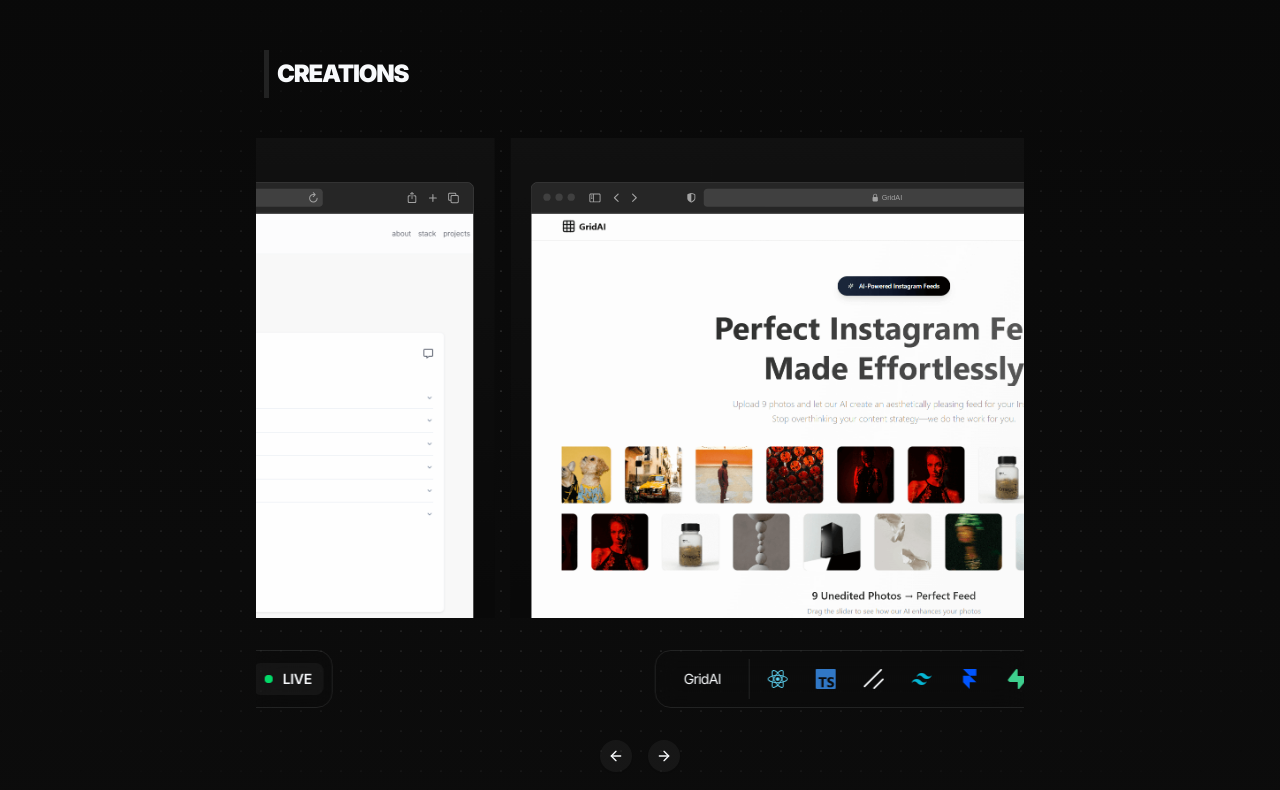
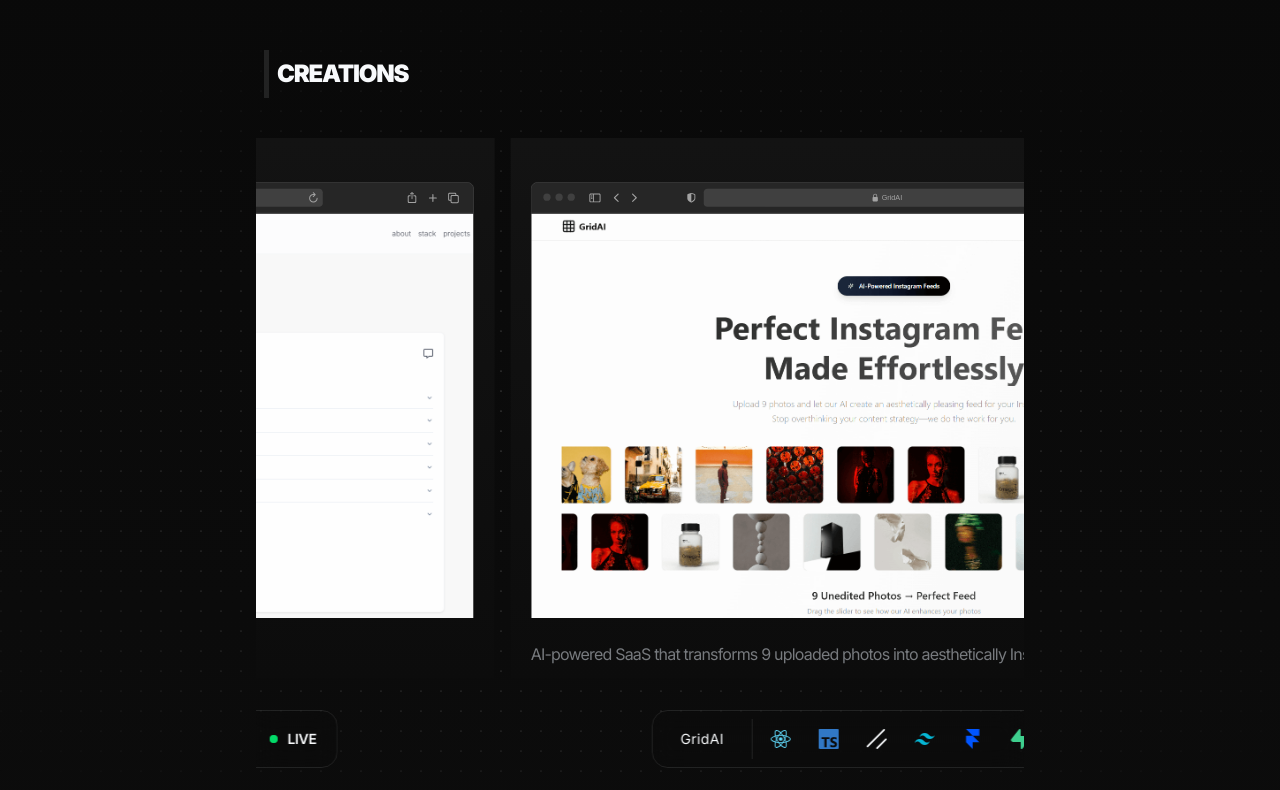
Before and after one commit to hassohamid/Portfolio-V1, a React (Vite) app: page / in a window 1280 px wide. Shown: the part 1820-2610 px from the top of the page. Built offline with nearby package versions, Linux system fonts and the light colour scheme.

Commit message:
DesktopGood4Now

```diff
--- a/src/layout/Projects.tsx
+++ b/src/layout/Projects.tsx
@@ -69,7 +69,7 @@ export default function Projects() {
                 {ProjectList.map((project) => {
                   return (
                     <CarouselItem className="">
-                      <Card className=" flex flex-col overflow-hidden  py-0 bg-gradient-to-t shadow-none  dark:from-background from-[rgb(252,252,252)] to-[rgb(241,241,241)] dark:to-[rgb(17,17,17)] border-0 rounded-md sm:rounded-none  ">
+                      <Card className=" flex flex-col overflow-hidden  py-0 bg-gradient-to-t shadow-none  dark:from-[rgb(12,12,12)] from-[rgb(252,252,252)] to-[rgb(241,241,241)] dark:to-[rgb(19,19,19)] border-0 rounded-md sm:rounded-none  ">
                         <div className="overflow-hidden">
                           <motion.a
                             initial={{ y: 20 }}
@@ -86,17 +86,17 @@ export default function Projects() {
                             />
                           </motion.a>
                         </div>
+                        <p className=" tracking-tighter px-5 pb-3  text-primary/50 ">
+                          {project.description}
+                        </p>
                       </Card>
-                      {/* <p className=" tracking-tighter text-center  text-primary/40 ">
-                        {project.description}
-                      </p> */}
                       <div className=" items-center justify-center hidden sm:flex  ">
                         <Dock
                           iconDistance={100}
                           iconMagnification={50}
                           iconSize={40}
                         >
-                          <h1 className="text-sm px-5 text-center tracking-tighter ">
+                          <h1 className="text-sm px-5  text-center tracking-wide ">
                             {project.name}
                           </h1>
                           <Separator
@@ -118,7 +118,7 @@ export default function Projects() {
 
                           <Button
                             asChild
-                            variant="outline"
+                            variant="ghost"
                             size="sm"
                             className="border-none shadow-md px-3"
                           >
@@ -141,9 +141,9 @@ export default function Projects() {
                 })}
               </CarouselContent>
             </div>
-            <div className="flex justify-center gap-4 mt-12">
-              <CarouselPrevious className="static cursor-pointer border-0" />
-              <CarouselNext className="static cursor-pointer border-0  " />
+            <div className="flex justify-center gap-4 mt-10">
+              <CarouselPrevious className="static cursor-pointer  " />
+              <CarouselNext className="static cursor-pointer   " />
             </div>
           </Carousel>
         </motion.div>
```
